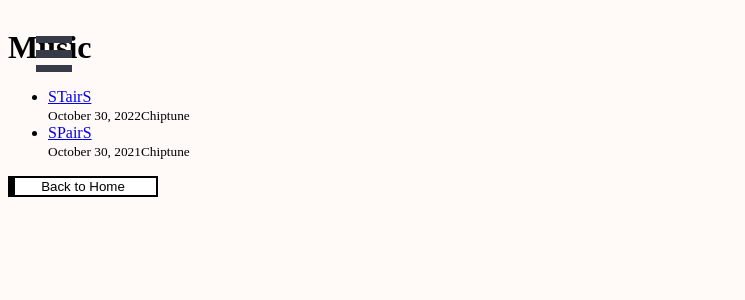
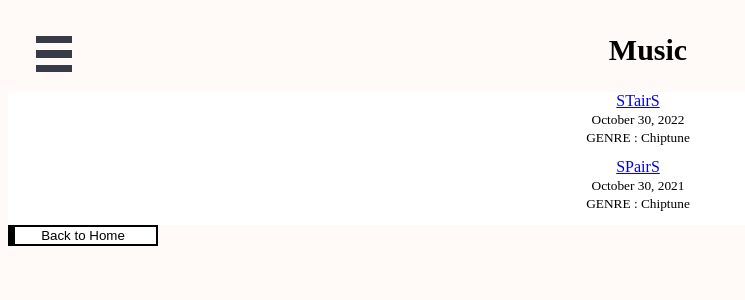
Before and after one commit to Reprereer/nextjs_site, a Next.js app: page /music in a window 1280 px wide. Shown: the top 300 px of the page, without its empty margins (0-745 px from the left). Built offline with nearby package versions, Linux system fonts and the light colour scheme.

Commit message:
Musicページに関してStyled-componentを当てた

```diff
--- a/components/musiclist.jsx
+++ b/components/musiclist.jsx
@@ -2,24 +2,26 @@ import React from 'react'
 import Date from '../components/date'
 import Link from 'next/link'
 import Youtube from 'react-youtube'
+import StyledPostlist from './styledComponents/styledpostlist'
+import StyledPosts from './styledComponents/styledposts'
 
 //root/musicフォルダにあるマークダウンからYoutube埋め込みを含むリストを作成する
 export default function MusicList({ allPostsData }) {
     return (
         <>
-            <ul>
+            <StyledPostlist>
                 {allPostsData.map(({ id, date, title, genre, movieid }) => (
-                    <li key={id}>
+                    <StyledPosts key={id}>
                         <Link href={`/posts/${id}`}>{title}</Link>
                         <br/>
                         <small>
                             <Date dateString={date} />
-                            {genre}
+                            <br/>GENRE : {genre}
                             <Youtube videoId={movieid} />
                         </small>
-                    </li>
+                    </StyledPosts>
                 ))}
-            </ul>
+            </StyledPostlist>
         </>
     )
 }
--- a/pages/music.jsx
+++ b/pages/music.jsx
@@ -3,6 +3,7 @@ import Layout from '../components/layout'
 import Head from 'next/head'
 import { getSortedMusicsData } from '../lib/musicPosts'
 import MusicList from '../components/musiclist'
+import StyledHeadline from '../components/styledComponents/styledheadline'
 
 //Musicページ
 function Music({allMusicsData}) {
@@ -16,7 +17,7 @@ function Music({allMusicsData}) {
                 <link rel="icon" href="/favicon.ico" />
             </Head>
 
-            <h1>Music</h1>
+            <StyledHeadline>Music</StyledHeadline>
             <MusicList allPostsData={allMusicsData} />
         </Layout>
         </>
```
